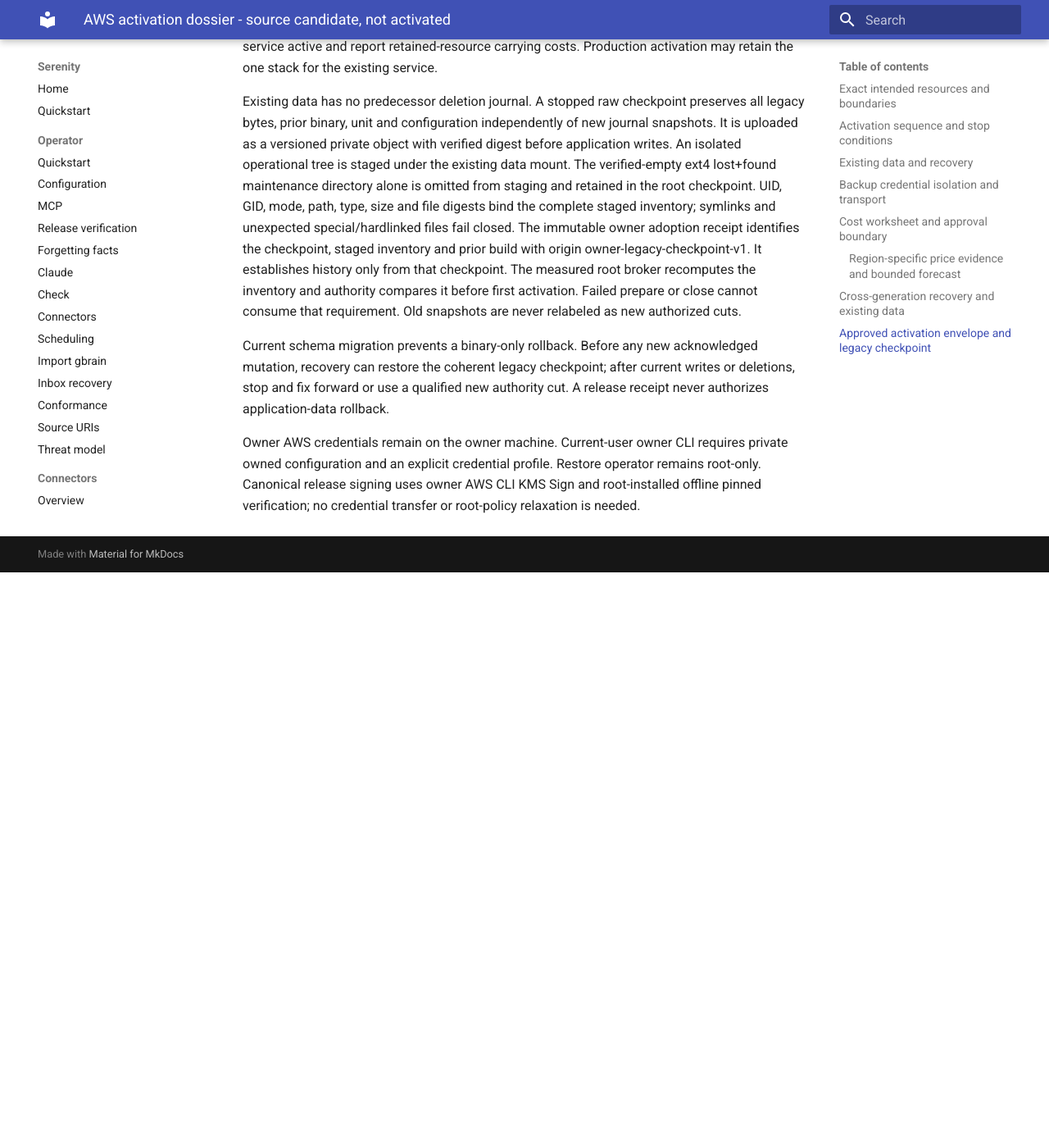
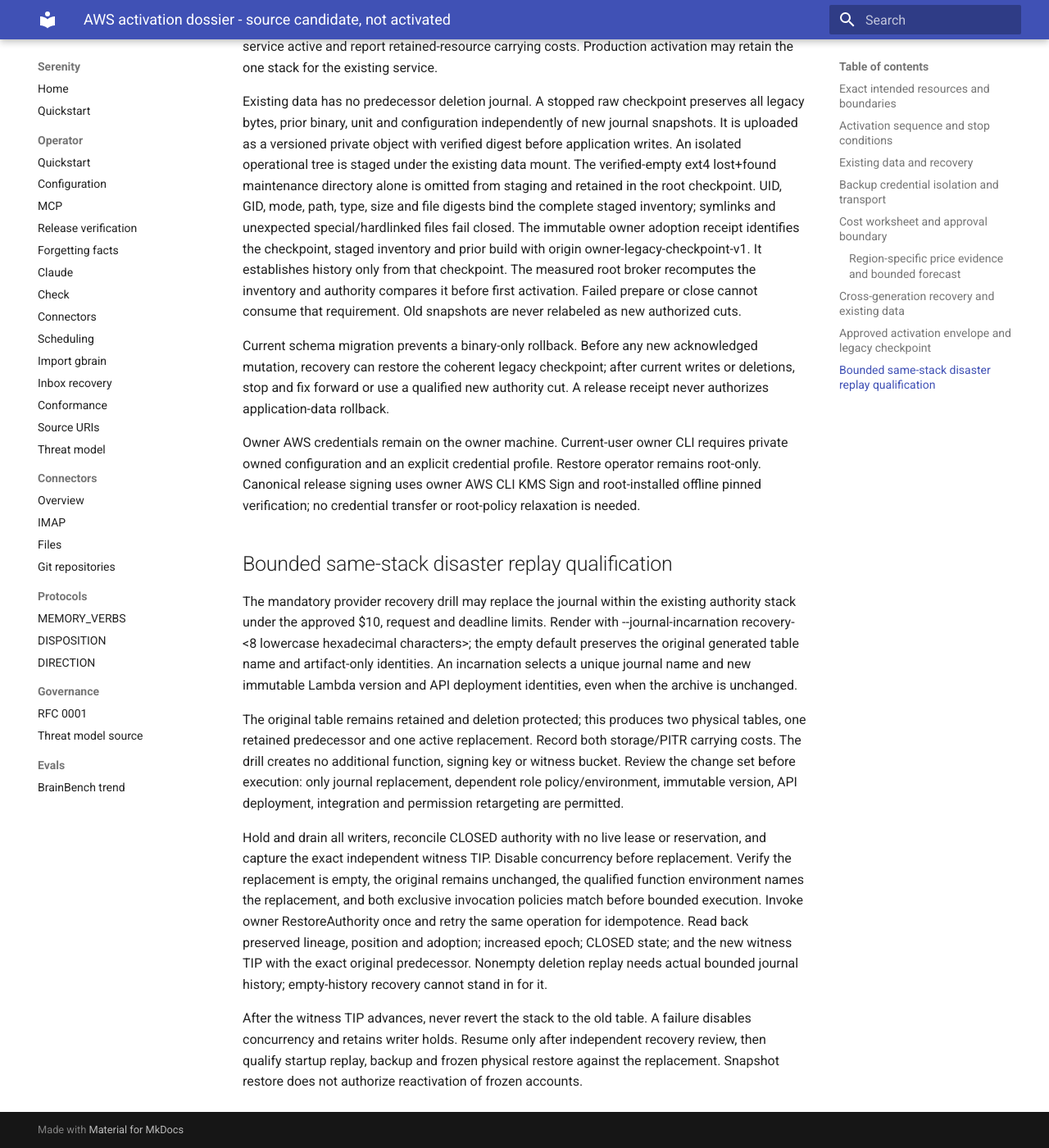
Before and after one commit to sirerun/serenity, an MkDocs documentation site: the page built from docs/plans/hosted-aws-activation.md, in a window 1280 px wide and 1400 px high, scrolled down 4352 px. Shown: the whole window at 82% size. Built offline with MkDocs 1.6.1 and Material for MkDocs 9.7.7, drawn with Linux system fonts in a browser that asks for light colours; before the commit the page ends 5050 px from its top, so only the background shows below that.

Commit message:
Support retained journal incarnation recovery in authority stack

```diff
--- a/docs/plans/hosted-aws-activation.md
+++ b/docs/plans/hosted-aws-activation.md
@@ -124,3 +124,36 @@
 Restore operator remains root-only. Canonical release signing uses owner AWS
 CLI KMS Sign and root-installed offline pinned verification; no credential
 transfer or root-policy relaxation is needed.
+
+## Bounded same-stack disaster replay qualification
+
+The mandatory provider recovery drill may replace the journal within the existing
+authority stack under the approved $10, request and deadline limits. Render with
+--journal-incarnation recovery-<8 lowercase hexadecimal characters>; the empty
+default preserves the original generated table name and artifact-only identities.
+An incarnation selects a unique journal name and new immutable Lambda version
+and API deployment identities, even when the archive is unchanged.
+
+The original table remains retained and deletion protected; this produces two
+physical tables, one retained predecessor and one active replacement. Record both
+storage/PITR carrying costs. The drill creates no additional function, signing
+key or witness bucket. Review the change set before execution: only journal
+replacement, dependent role policy/environment, immutable version, API
+deployment, integration and permission retargeting are permitted.
+
+Hold and drain all writers, reconcile CLOSED authority with no live lease or
+reservation, and capture the exact independent witness TIP. Disable concurrency
+before replacement. Verify the replacement is empty, the original remains
+unchanged, the qualified function environment names the replacement, and both
+exclusive invocation policies match before bounded execution. Invoke owner
+RestoreAuthority once and retry the same operation for idempotence. Read back
+preserved lineage, position and adoption; increased epoch; CLOSED state; and
+the new witness TIP with the exact original predecessor. Nonempty deletion
+replay needs actual bounded journal history; empty-history recovery cannot
+stand in for it.
+
+After the witness TIP advances, never revert the stack to the old table.
+A failure disables concurrency and retains writer holds. Resume only after
+independent recovery review, then qualify startup replay, backup and frozen
+physical restore against the replacement. Snapshot restore does not authorize
+reactivation of frozen accounts.
```
Also changed, not shown: 3 other files.
